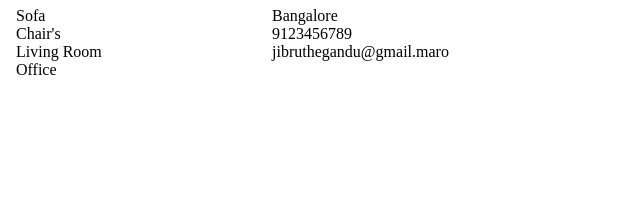
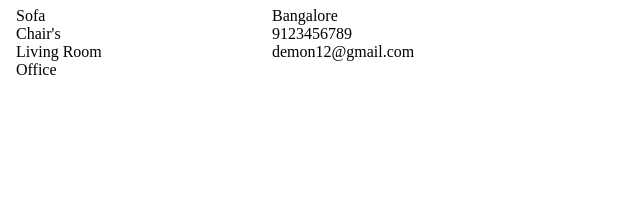
Before and after one commit to V-yadav18/Furniture-Website, a plain HTML site: page index.html in a window 1280 px wide. Shown: the part 3510-3720 px from the top of the page, 640-1280 px from the left. Drawn offline with nearby package versions, Linux system fonts and the light colour scheme; a web font is replaced by a local one.

Commit message:
Update index.html

```diff
--- a/index.html
+++ b/index.html
@@ -277,7 +277,7 @@
             <h3>Contact</h3>
             <span>Bangalore </span>
             <span>9123456789 </span>
-            <span>jibruthegandu@gmail.maro </span>
+            <span>demon12@gmail.com </span>
         </div>
     </section>
     <div class="copyright">
```
